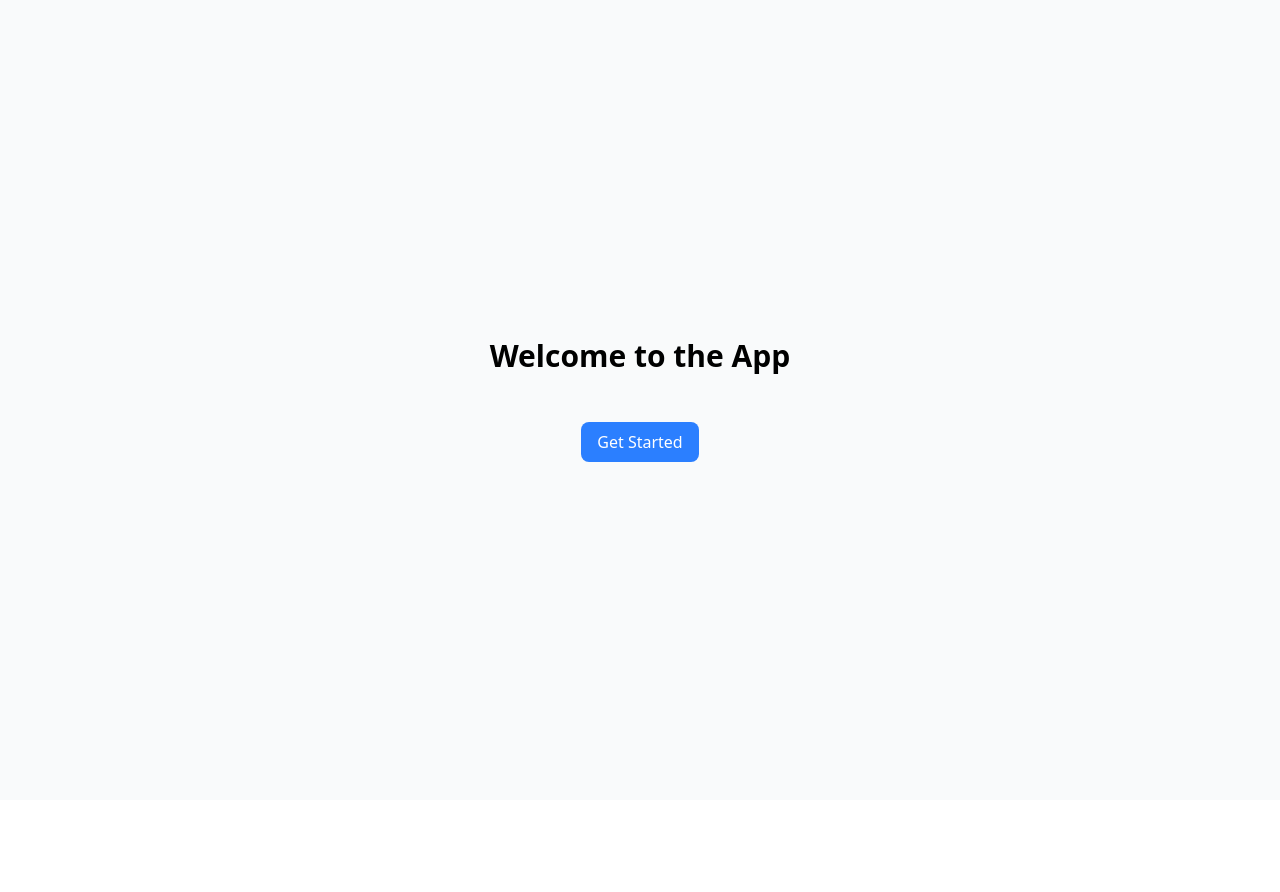
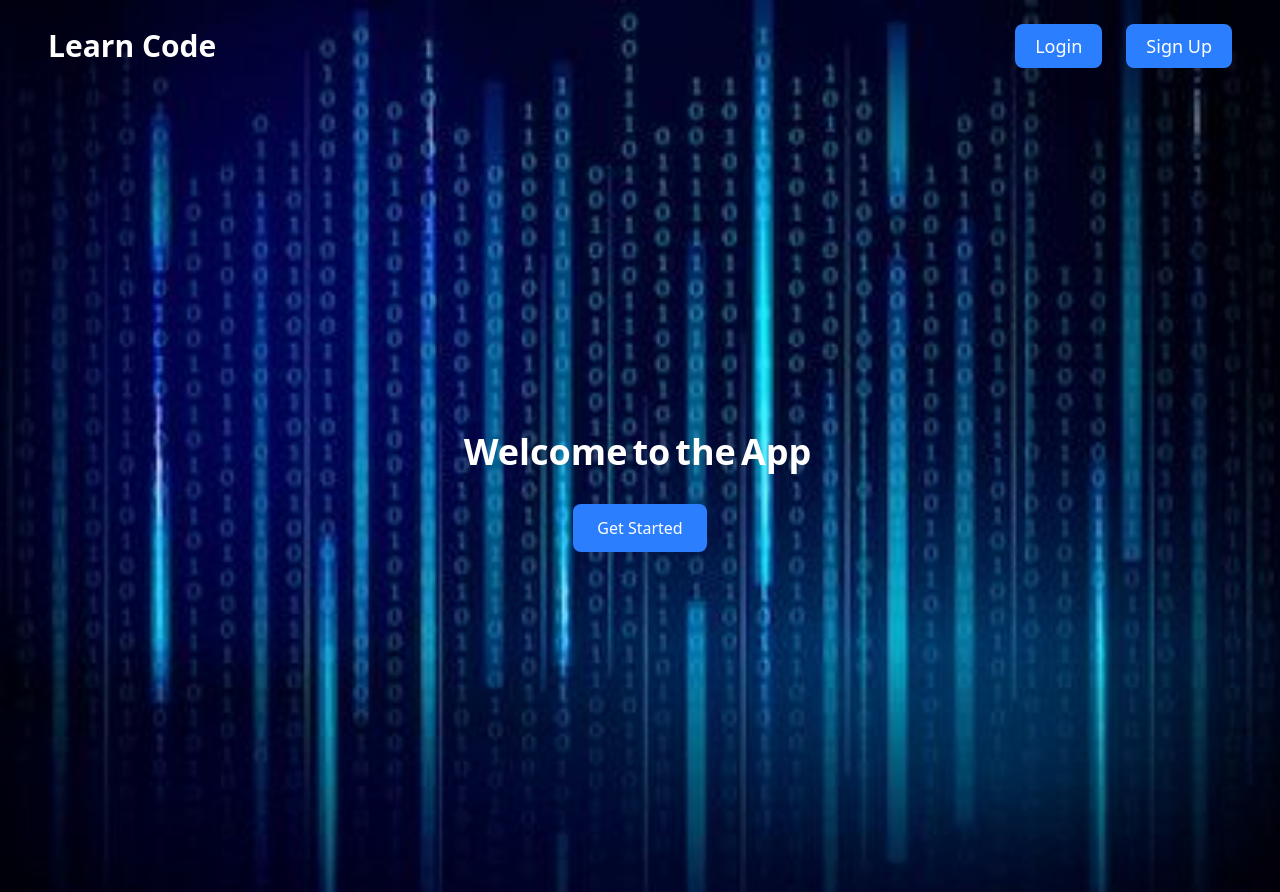
Before and after one commit to Sarthak-Adk/Leaning-App, a React (Vite) app: page / in a window 1280 px wide. Before the commit the page ends 800 px from the top, so only its background shows below. Built offline with nearby package versions, Linux system fonts and the light colour scheme.

Commit message:
modify landing page

```diff
--- a/package.json
+++ b/package.json
@@ -12,6 +12,7 @@
   "dependencies": {
     "@tailwindcss/vite": "^4.0.6",
     "chart.js": "^4.4.7",
+    "framer-motion": "^12.4.7",
     "prop-types": "^15.8.1",
     "react": "^19.0.0",
     "react-chartjs-2": "^5.3.0",
--- a/src/App.jsx
+++ b/src/App.jsx
@@ -1,6 +1,6 @@
 
 import { Routes, Route, Navigate } from "react-router-dom";
-import LandingPage from "./Components/LandingPage";
+import LandingPage from "./Pages/LandingPage";
 import Layout from "./Components/Layout";
 import Dashboard from "./Pages/Dashboard";
 import About from "./Pages/About";
--- a/src/Components/LandingPage.jsx
+++ /dev/null
@@ -1,21 +0,0 @@
-// src/Component/LandingPage.jsx
-import React from "react";
-import { useNavigate } from "react-router-dom";
-
-const LandingPage = () => {
-  const navigate = useNavigate();
-
-  return (
-    <div className="flex flex-col items-center justify-center h-screen bg-gray-50">
-      <h1 className="text-3xl font-bold mb-8">Welcome to the App</h1>
-      <button
-        onClick={() => navigate("/layout")}
-        className="mt-4 px-4 py-2 bg-blue-500 text-white rounded-lg hover:bg-blue-600 transition"
-      >
-        Get Started
-      </button>
-    </div>
-  );
-};
-
-export default LandingPage;
--- a/src/Components/Layout.jsx
+++ b/src/Components/Layout.jsx
@@ -21,7 +21,7 @@ const Layout = () => {
       >
         <div className="flex items-center justify-between px-18 py-5">
           <h1 className="text-lg font-bold text-blue-600 cursor-pointer" onClick={() => navigate("/")}>
-            Lean Code
+            Learn Code
           </h1>
           {/* Close button on Mobile */}
           <button className="md:hidden text-gray-700" onClick={() => setSidebarOpen(false)}>
--- /dev/null
+++ b/src/Pages/LandingPage.jsx
@@ -0,0 +1,88 @@
+import React from "react";
+import { Link, useNavigate } from "react-router-dom";
+import { motion } from "framer-motion";
+
+const LandingPage = () => {
+  const navigate = useNavigate();
+  const title = "Welcome to the App";
+  const words = title.split(" ");
+
+
+  const containerVariants = {
+    hidden: { opacity: 0 },
+    visible: {
+      opacity: 1,
+      transition: { staggerChildren: 0.3 },
+    },
+  };
+
+  const wordVariants = {
+    hidden: { opacity: 0, y: 20 },
+    visible: {
+      opacity: 1,
+      y: 0,
+      transition: { duration: 0.5, ease: "easeOut" },
+    },
+  };
+
+  return (
+    <div
+      className="min-h-screen w-full bg-cover bg-no-repeat bg-fixed flex flex-col items-center justify-center"
+      style={{ backgroundImage: `url(/src/assets/LandingPageBG.jpg)` }}
+    >
+
+      <header className="text-white w-full">
+        <nav className="flex justify-between items-center py-6 px-12 bg-transparent">
+          <h1 className="text-3xl font-bold">Learn Code</h1>
+          <ul className="flex gap-6 text-lg">
+            <li>
+              <Link to="/login">
+                <button className="px-5 py-2 bg-blue-500 text-white rounded-lg hover:bg-blue-600 transition cursor-pointer">
+                  Login
+                </button>
+              </Link>
+            </li>
+            <li>
+              <Link to="/signup">
+                <button className="px-5 py-2 bg-blue-500 text-white rounded-lg hover:bg-blue-600 transition cursor-pointer">
+                  Sign Up
+                </button>
+              </Link>
+            </li>
+          </ul>
+        </nav>
+      </header>
+
+      <main className="flex flex-col items-center justify-center min-h-screen text-center">
+        <motion.div
+          className="text-4xl font-bold mb-8 text-white"
+          variants={containerVariants}
+          initial="hidden"
+          animate="visible"
+        >
+          {words.map((word, index) => (
+            <motion.span
+              key={index}
+              variants={wordVariants}
+              style={{ display: "inline-block", marginRight: "5px" }} // Space between words
+            >
+              {word}
+            </motion.span>
+          ))}
+        </motion.div>
+
+
+        <motion.button
+          onClick={() => navigate("/layout")}
+          className="px-6 py-3 bg-blue-500 text-white rounded-lg hover:bg-blue-600 transition cursor-pointer"
+          whileHover={{ scale: 1.1 }}
+          whileTap={{ scale: 0.9 }}
+        >
+          Get Started
+        </motion.button>
+      </main>
+    </div>
+  );
+};
+
+export default LandingPage;
```
Also changed, not shown: src/assets/LandingPageBG.jpg (added), 1 other file (tests, documents, lock files or other folders).
